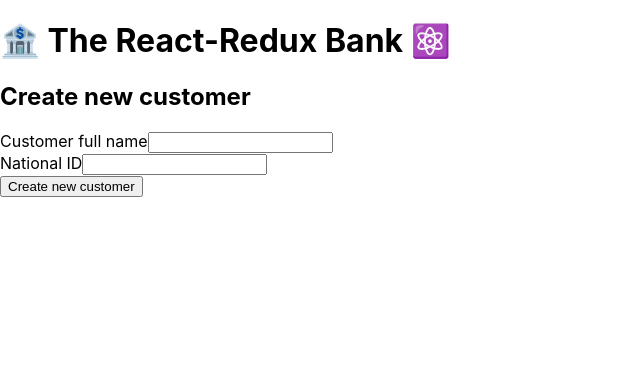
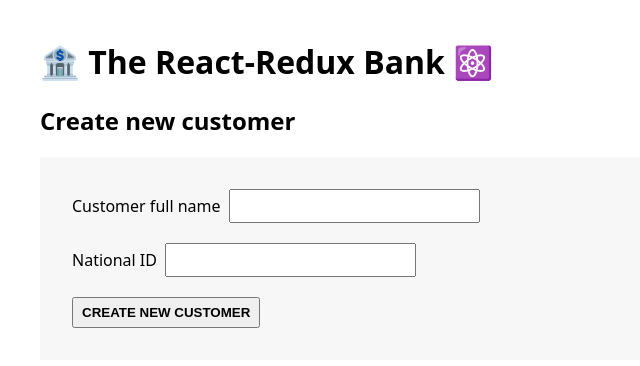
Before and after one commit to Priyanshubelwal17/Redux-Intro, a React (Create React App) app: page / in a window 1280 px wide. Shown: the top 366 px of the page, without its empty margins (0-640 px from the left). Built offline with nearby package versions, Linux system fonts and the light colour scheme.

Commit message:
Add BalanceDisplay component using Redux connect API

```diff
--- a/src/features/accounts/BalanceDisplay.js
+++ b/src/features/accounts/BalanceDisplay.js
@@ -1,3 +1,5 @@
+import { connect } from "react-redux";
+
 function formatCurrency(value) {
   return new Intl.NumberFormat("en", {
     style: "currency",
@@ -5,8 +7,14 @@ function formatCurrency(value) {
   }).format(value);
 }
 
-function BalanceDisplay() {
-  return <div className="balance">{formatCurrency(123456)}</div>;
+function BalanceDisplay({ balance }) {
+  return <div className="balance">{formatCurrency(balance)}</div>;
 }
 
-export default BalanceDisplay;
+function mapStateToProps(state) {
+  return {
+    balance: state.account.balance,
+  };
+}
+
+export default connect(mapStateToProps)(BalanceDisplay);
--- a/src/index.css
+++ b/src/index.css
@@ -1,13 +1,40 @@
 body {
-  margin: 0;
-  font-family: -apple-system, BlinkMacSystemFont, 'Segoe UI', 'Roboto', 'Oxygen',
-    'Ubuntu', 'Cantarell', 'Fira Sans', 'Droid Sans', 'Helvetica Neue',
-    sans-serif;
-  -webkit-font-smoothing: antialiased;
-  -moz-osx-font-smoothing: grayscale;
+  font-family: system-ui, -apple-system, BlinkMacSystemFont, "Segoe UI", Roboto,
+    Oxygen, Ubuntu, Cantarell, "Open Sans", "Helvetica Neue", sans-serif;
+  margin: 40px;
 }
 
-code {
-  font-family: source-code-pro, Menlo, Monaco, Consolas, 'Courier New',
-    monospace;
+input,
+select {
+  margin: 0 8px;
+  padding: 4px 8px;
+  font: inherit;
 }
+
+button {
+  text-transform: uppercase;
+  font-weight: bold;
+  padding: 6px 8px;
+  cursor: pointer;
+}
+
+.inputs {
+  background-color: #f7f7f7;
+  padding: 32px;
+}
+
+.inputs > * + * {
+  margin-top: 20px;
+}
+
+.balance {
+  position: absolute;
+  top: 40px;
+  right: 40px;
+  background-color: #f7f7f7;
+  padding: 24px 32px;
+  font-weight: bold;
+  font-size: 32px;
+  min-width: 180px;
+  text-align: center;
+}
```
